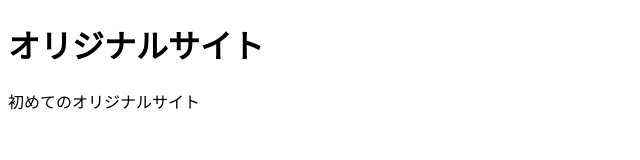
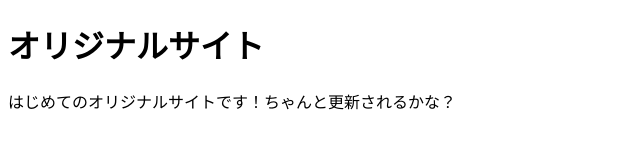
Before and after one commit to nekochandaisuki/github.io, a plain HTML site: page index.html in a window 1280 px wide. Shown: the whole page, without its empty margins (0-640 px from the left). Drawn offline with Linux system fonts and the light colour scheme.

Commit message:
Add files via upload

```diff
--- a/index.html
+++ b/index.html
@@ -7,6 +7,6 @@
 </head>
 <body>
   <h1>オリジナルサイト</h1>
-  <p>初めてのオリジナルサイト</p>
+  <p>はじめてのオリジナルサイトです！ちゃんと更新されるかな？</p>
 </body>
 </html>
```
